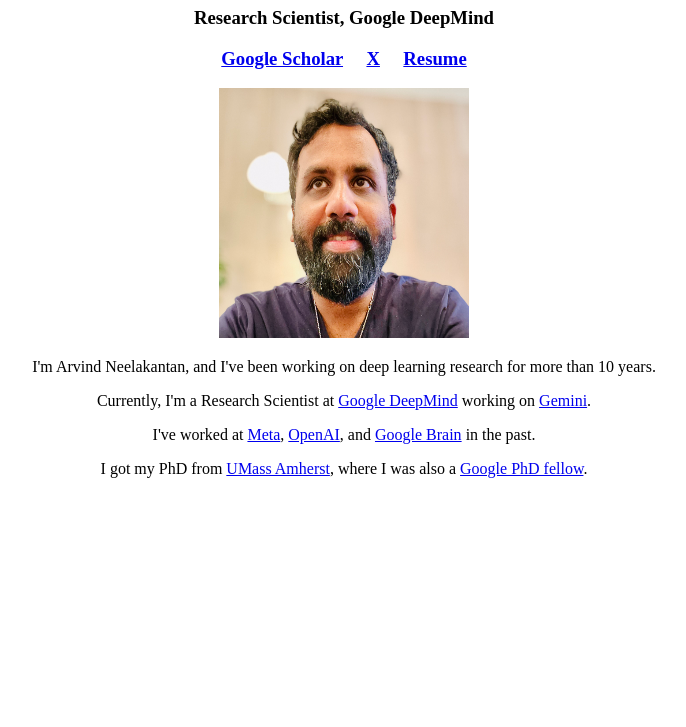
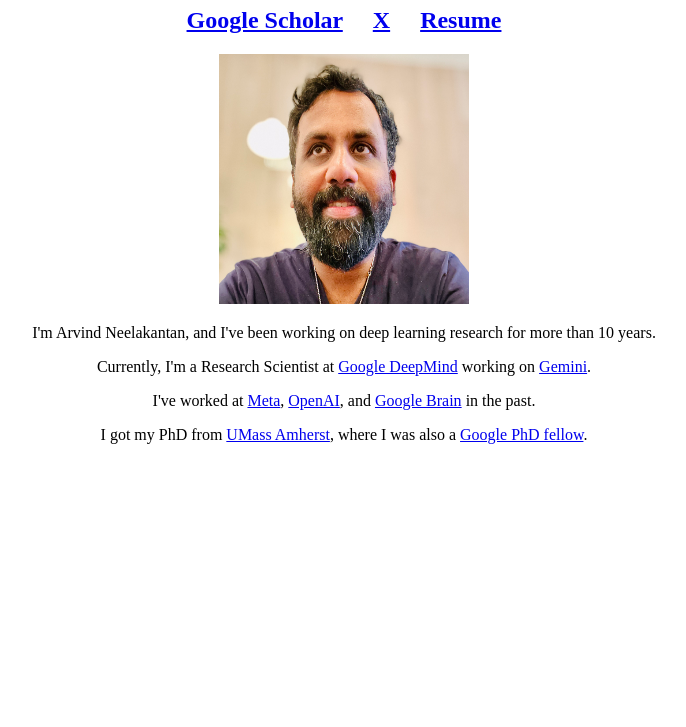
Before and after one commit to arvind-neural/arvind-neural.github.io, a plain HTML site: page index.html in a window 1280 px wide. Shown: the part 73-800 px from the top of the page, without its empty margins (296-982 px from the left). Drawn offline with Linux system fonts and the light colour scheme.

Commit message:
Update index.html

```diff
--- a/index.html
+++ b/index.html
@@ -8,8 +8,7 @@
 </head>
 <body style="text-align:center;">
 <h1>Arvind Neelakantan</h1>
-<h3>Research Scientist, Google DeepMind</h3>
-<h3><a href="https://scholar.google.com/citations?user=ygTCc6cAAAAJ&hl=en" target="_blank">Google Scholar</a> &nbsp; &nbsp; <a href="https://x.com/arvind_io" target="_blank">X</a> &nbsp; &nbsp; <a href="https://drive.google.com/file/d/1OTJzlUQlNfhPrs3Z5CFziCZr0HkGwoxQ/view?usp=share_link" target="_blank">Resume</a></h3>
+<h2><a href="https://scholar.google.com/citations?user=ygTCc6cAAAAJ&hl=en" target="_blank">Google Scholar</a> &nbsp; &nbsp; <a href="https://x.com/arvind_io" target="_blank">X</a> &nbsp; &nbsp; <a href="https://drive.google.com/file/d/1OTJzlUQlNfhPrs3Z5CFziCZr0HkGwoxQ/view?usp=share_link" target="_blank">Resume</a></h2>
 <img src="IMG_0081.jpg" alt="profile" width="250" height="250">
 <p>I'm Arvind Neelakantan, and I've been working on deep learning research for more than 10 years.</p>
 <p>Currently, I'm a Research Scientist at <a href="https://deepmind.google" target="_blank">Google DeepMind</a> working on <a href="https://gemini.google.com/app" target="_blank">Gemini</a>.</p>
```
